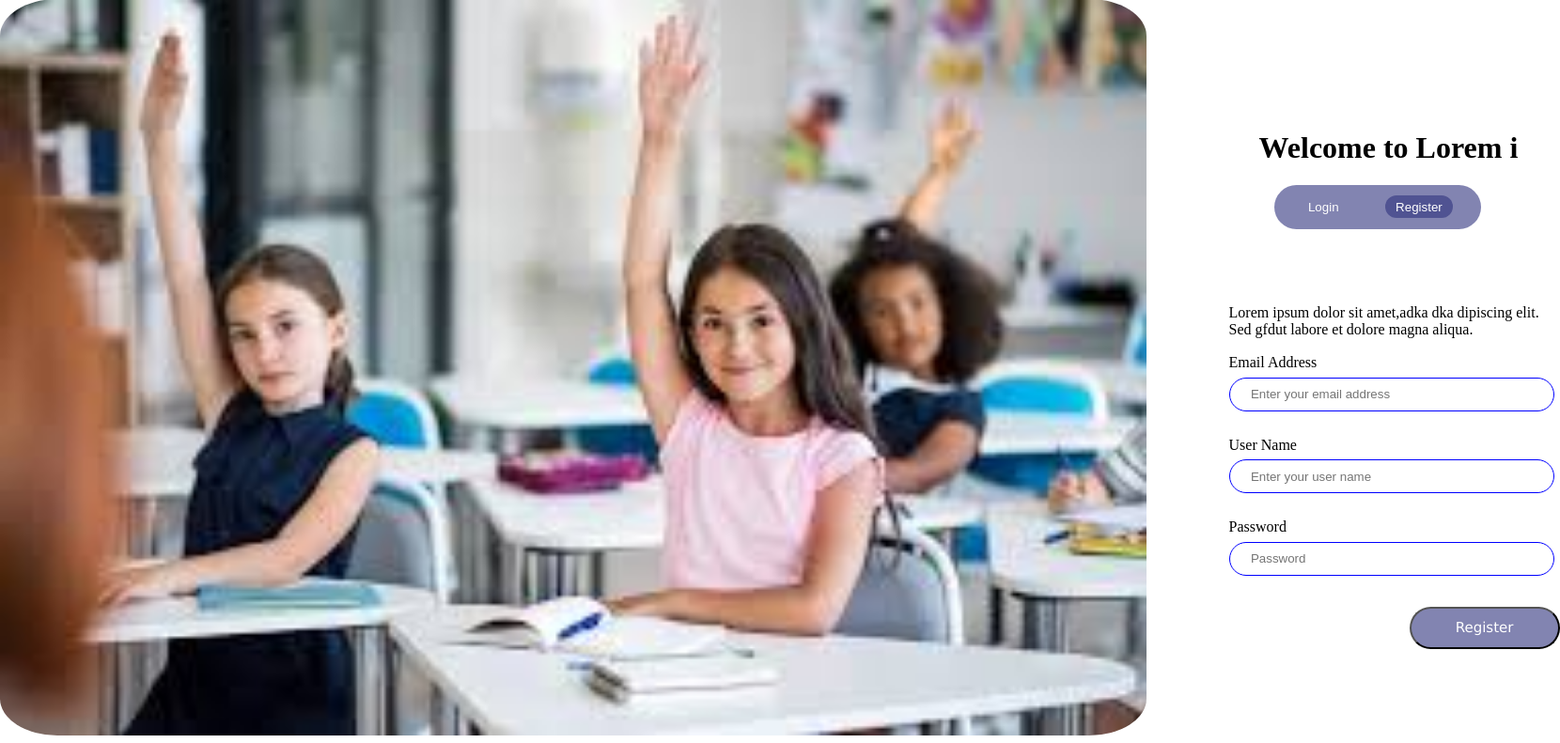
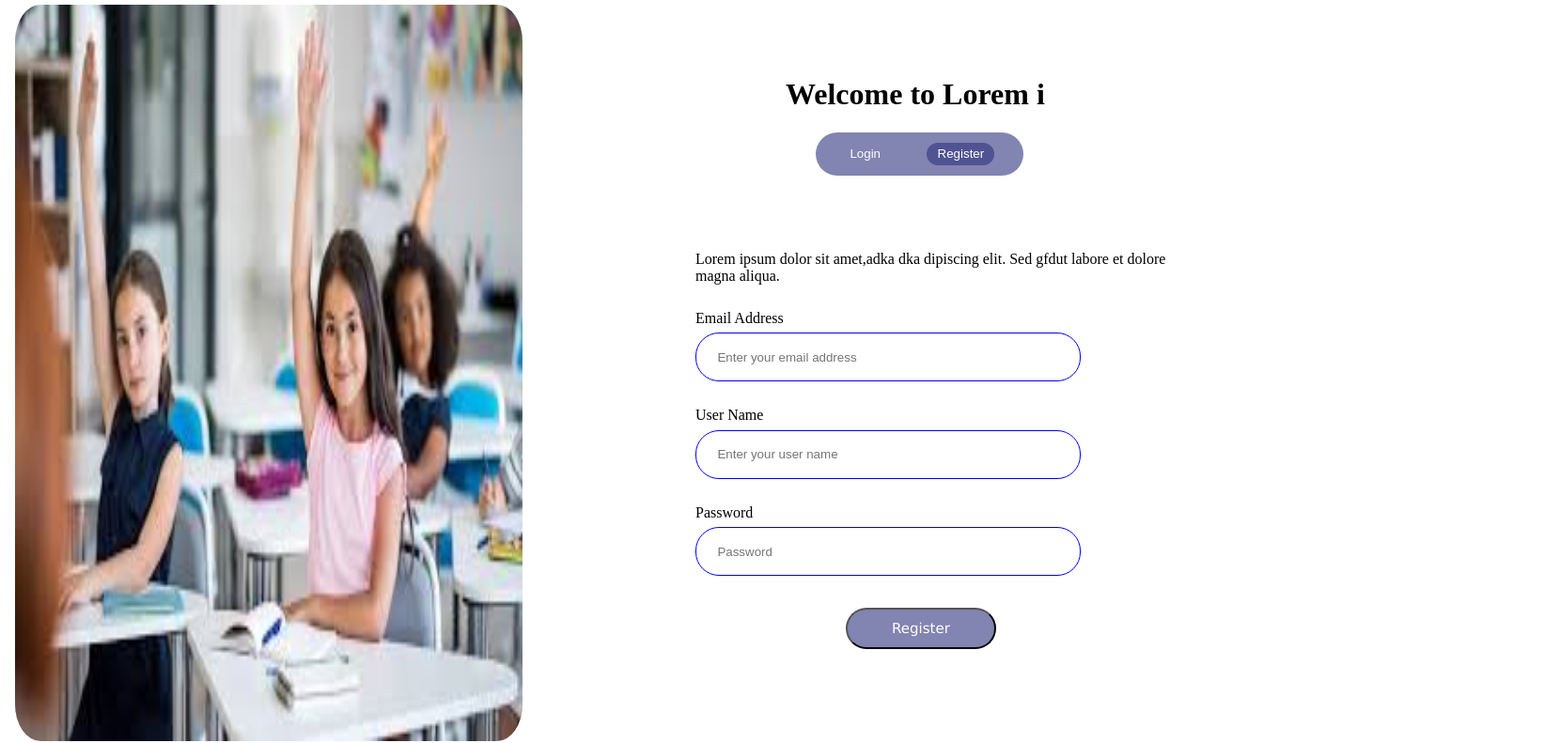
Before and after one commit to Carlglain/Osword-Mentorship-Using-Vite, a React (Vite) app in the folder frontend/: page / in a window 1280 px wide. Shown: the top 791 px of the page at 94% size, 1660 px wide, since content can reach past the window. Built offline with nearby package versions, Linux system fonts and the light colour scheme.

Commit message:
form handling

```diff
--- a/frontend/src/Components/LabledInput.jsx
+++ b/frontend/src/Components/LabledInput.jsx
@@ -1,10 +1,10 @@
 import React from 'react'
 
-function LabledInput({id,name,type,placeholder, label}) {
+function LabledInput({id,name,type,placeholder, label, onChange ,value}) {
   return (
     <div>
        <label htmlFor={id}>{label}</label> <br />
-       <input id={id} name={name} type={type} placeholder={placeholder}/> <br />
+       <input onChange={onChange} value={value} id={id} name={name} type={type} placeholder={placeholder}/> <br />
     </div>
   )
 }
--- a/frontend/src/pages/loginPage/Registration.jsx
+++ b/frontend/src/pages/loginPage/Registration.jsx
@@ -23,6 +23,28 @@ function Registration() {
     setIsReg(true)
     setIsLogin(false)
   }
+  const [formData,setFormData]=useState({
+    email:"",
+    username:"",
+    password:"",
+    rememberMe:false
+  })
+  const handleChange = (event)=>{
+    const {name,type,value,checked} = event.target
+    setFormData(prevData=>{
+      return {...prevData, [name]:type === 'checkbox' ?checked : value}
+    })
+  }
+  const handleSubmit = (e) => {
+    e.preventDefault()
+    console.log(formData)
+    setFormData({
+      email:"",
+      username:"",
+      password:"",
+      rememberMe:false
+    })
+  }
   return (<div className='container'>
     <div className='image-container'>
       {isLogin? <img className='registration-image' src={Image1} alt="Lufy image display" />:
@@ -32,11 +54,12 @@ function Registration() {
     <div className='form-container'>
       <h1>Welcome to Lorem i</h1>
       <div className='r-l-container'>
+
       <button onClick={(e)=>{handleLogin(e)} } className={isLogin?'active': ''}>Login</button>
       <button onClick={(e)=>{handleRegistration(e)}} className={isReg?'active': ''} >Register</button>
       </div>
      <p className='loremtext'>Lorem ipsum dolor sit amet,adka dka dipiscing elit. Sed gfdut labore et dolore magna aliqua.</p>
-      <form >
+      <form onSubmit={(e)=>{handleSubmit(e)}} >
         {/* email rendered only when we want to create account */}
        {isReg &&
         <>
@@ -46,6 +69,8 @@ function Registration() {
         placeholder='Enter your email address'
         label="Email Address"
         type="email"
+        onChange={handleChange}
+        value={formData.email}
         />
         </>}
 
@@ -56,6 +81,8 @@ function Registration() {
        placeholder='Enter your user name'
         label="User Name"
        type="text"
+       onChange={handleChange}
+       value={formData.username}
         />
 
         {/* password */}
@@ -65,12 +92,14 @@ function Registration() {
        p placeholder='Password'
         label="Password"
        type="password"
+       onChange={handleChange}
+       value={formData.password}
         />
 
         {/* Remember me button */}
         {isLogin &&
           <>
-          <label htmlFor="l3" ><input type="checkbox"  name='r1' id='l3'/>  Remember Me</label>
+          <label htmlFor="l3" ><input type="checkbox" onChange={handleChange}  name='rememberMe' id='l3' checked={formData.rememberMe}/>  Remember Me</label>
        <a className="forget-password-link" href='#' > forgot password? </a> <br />
        </>
        }
--- a/frontend/src/pages/loginPage/styles.css
+++ b/frontend/src/pages/loginPage/styles.css
@@ -1,7 +1,7 @@
 body{
   padding: 0;
   margin: 0;
-
+box-sizing: border-box;
 }
 .container{
     height: 100vh;
@@ -14,29 +14,27 @@ body{
     margin-top: 0.3rem;
     margin-bottom: 02rem;
    height: 98%;
+   width: 100%;
     border-radius: 5%;
 }
 /* image container */
 .image-container{
-    align-items: center;
+   margin: 1rem;
     flex: 0.5;
-    height: 100vh;
-    margin-bottom: 0.7rem;
-    margin-right: 1rem;
+    height: 100%;
+
 }
 /* form container */
 .form-container{
-    padding-left: 2rem;
-    padding-top: 3rem;
+
     flex: 0.5;
-    width: 50%;
-    margin:0.5rem auto 0
+    margin-left: 8rem;
 }
 /* registration/ login buttons */
 .r-l-container{
     display: flex;
     background-color: rgba(47, 50, 125, 0.6);
-    margin: 0.7rem 0rem 5rem 3rem;
+    margin: 0.7rem 0rem 5rem 8rem;
     border-radius: 25px;
     width:10rem;
     padding: 0.7rem 1.9rem;
@@ -60,8 +58,8 @@ body{
     margin-bottom: 1.7rem;
     margin-top: 0.4rem;
     border-radius: 25px;
-    width: 20rem;
-    height: 2rem;
+    width: 30vw;
+    height: 3rem;
     border: 1.5px solid blue;
     padding-left: 1.4rem;
 }
@@ -72,12 +70,13 @@ body{
 }
 /* styling the headers in form container */
 .form-container h1{
+  margin-left: 4rem;
    padding-left: 2rem;
 }
 #form-container-button{
     display: flex;
     background-color: rgba(47, 50, 125, 0.6);
-    margin: 0.4rem 0rem 3rem 12rem;
+    margin: 0.4rem 0rem 3rem 10rem;
     border-radius: 25px;
     width:10rem;
     padding: 0.7rem 1.7rem;
@@ -94,6 +93,7 @@ body{
 
 }
 .loremtext{
+
     margin-bottom: 5%;
 }
 
```
